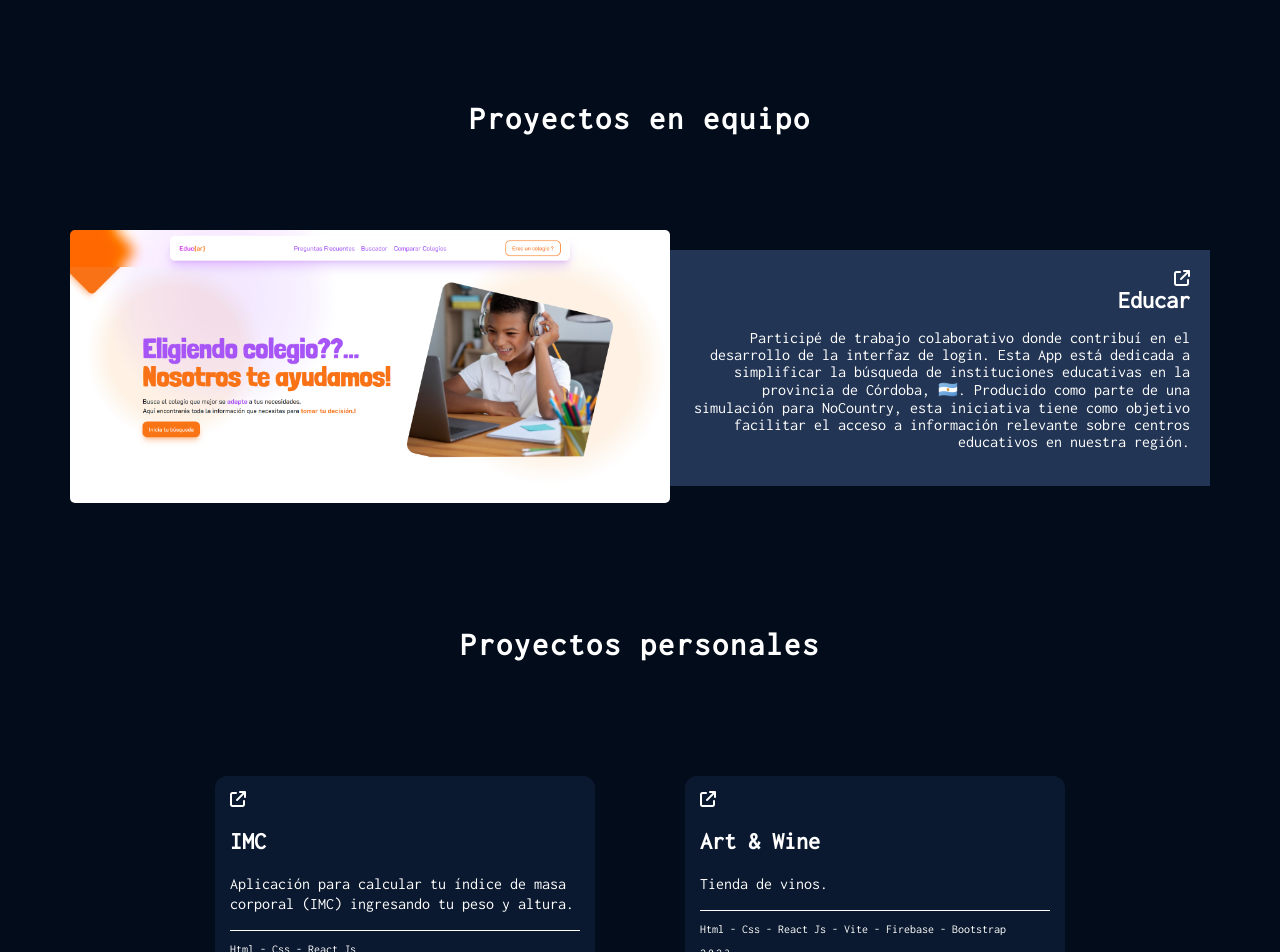
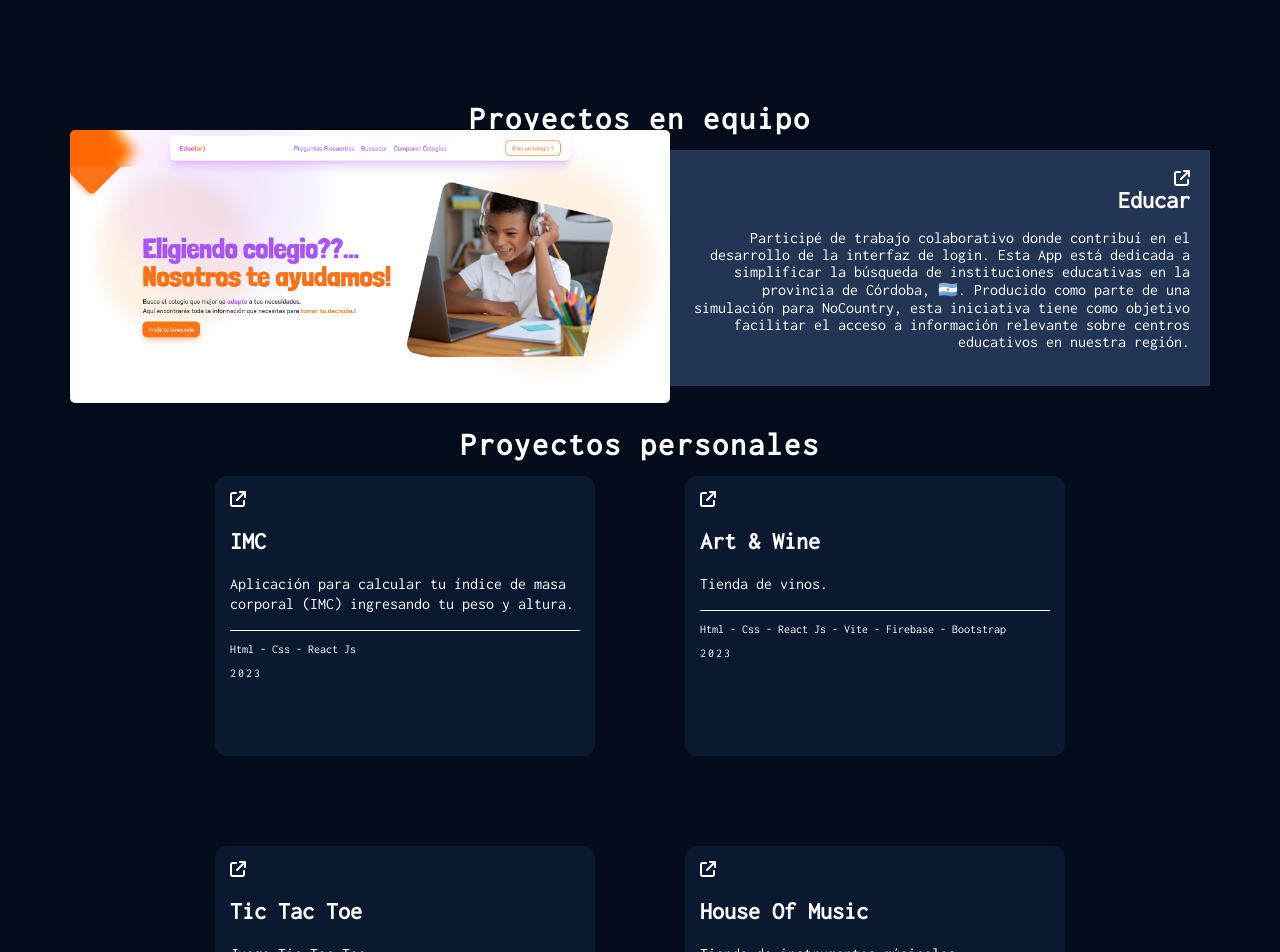
Before and after one commit to CristianMozetich/Portfolio, a React (Vite) app: page / in a window 1280 px wide. Shown: the part 620-1572 px from the top of the page. Built offline with nearby package versions, Linux system fonts and the light colour scheme.

Commit message:
actualizaciones

```diff
--- a/src/Components/EducarProyect/EducarProyect.css
+++ b/src/Components/EducarProyect/EducarProyect.css
@@ -5,8 +5,6 @@
     flex-wrap: wrap;
     margin: auto;
     max-width: 1200px;
-    padding-top: 100px;
-    padding-bottom: 100px;
 }
 
 .img_educar{
--- a/src/Components/Proyects/Proyects.css
+++ b/src/Components/Proyects/Proyects.css
@@ -17,8 +17,6 @@
     display: flex;
     flex-wrap: wrap;
     justify-content: center;
-    padding-top: 50px;
-    padding-top: 100px;
   }
 
   .tarjeta_proyectos {
```
